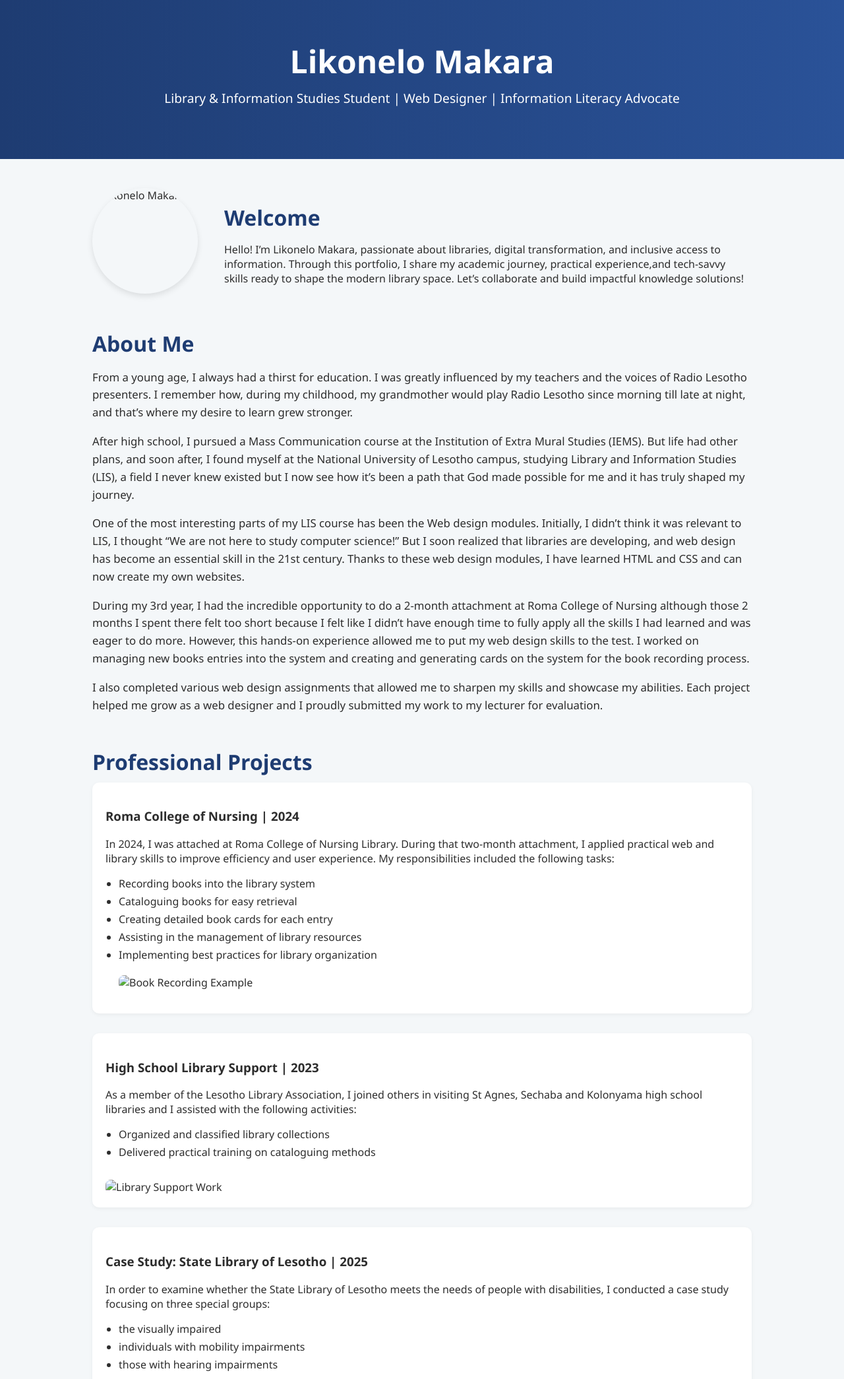
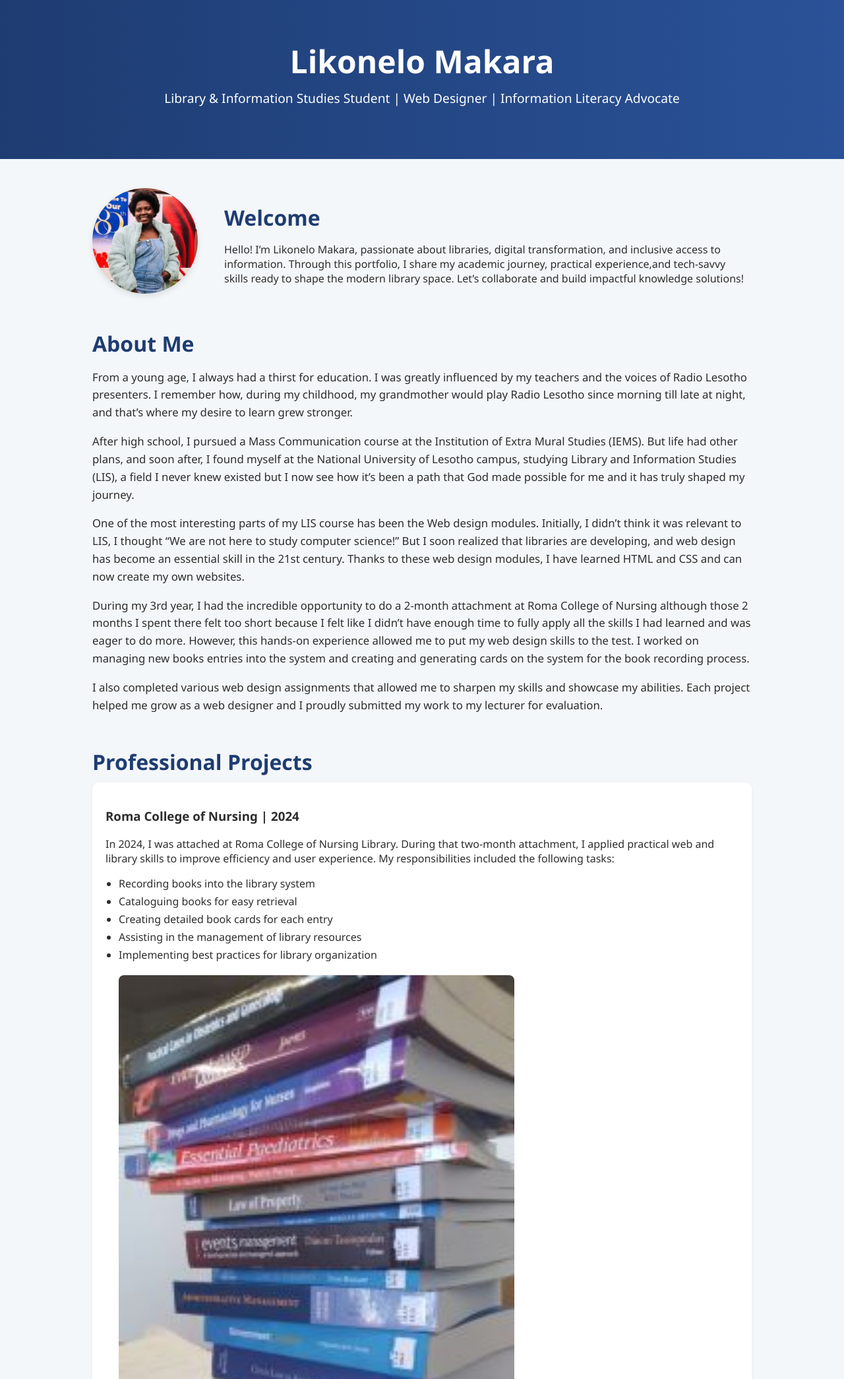
Before and after one commit to likonelo/My-portfolio-website, a plain HTML site: page index.html in a window 1280 px wide. Shown: the top 2090 px of the page at 66% size. Drawn offline with Linux system fonts and the light colour scheme.

Commit message:
Update index.html
changed images path

```diff
--- a/index.html
+++ b/index.html
@@ -17,7 +17,7 @@
 
     <main class="container">
         <section class="intro">
-            <img src="images/IMG-20250421-WA0025.jpg" alt="Likonelo Makara" class="profile-photo">
+            <img src="IMG-20250421-WA0025.jpg" alt="Likonelo Makara" class="profile-photo">
             <div>
                 <h2>Welcome</h2>
                 <p>Hello! I’m Likonelo Makara, passionate about libraries, digital transformation,
@@ -68,7 +68,7 @@
                 <li>Creating detailed book cards for each entry</li>
                 <li>Assisting in the management of library resources</li>
                 <li>Implementing best practices for library organization</li>
-                <img src="images/IMG-20250418-WA0023.jpg" alt="Book Recording Example" class="project-photo">
+                <img src="IMG-20250418-WA0023.jpg" alt="Book Recording Example" class="project-photo">
             </div>
 
             <div class="project">
@@ -79,7 +79,7 @@
                     <li>Organized and classified library collections</li>
                     <li>Delivered practical training on cataloguing methods</li>
                 </ul>
-                <img src="images/IMG-20231018-WA0082.jpg" alt="Library Support Work" class="project-photo">
+                <img src="IMG-20231018-WA0082.jpg" alt="Library Support Work" class="project-photo">
             </div>
 
             <div class="project">
@@ -97,7 +97,7 @@
             <p>Below is an example of a machine that helps visually impaired individuals read printed documents.</p>
 
                 <video class="project-photo" controls>
-                    <source src="media/VID-20250418-WA0032.mp4" type="video/mp4">
+                    <source src="VID-20250418-WA0032.mp4" type="video/mp4">
                 </video>
             </div>
         </section>
```
